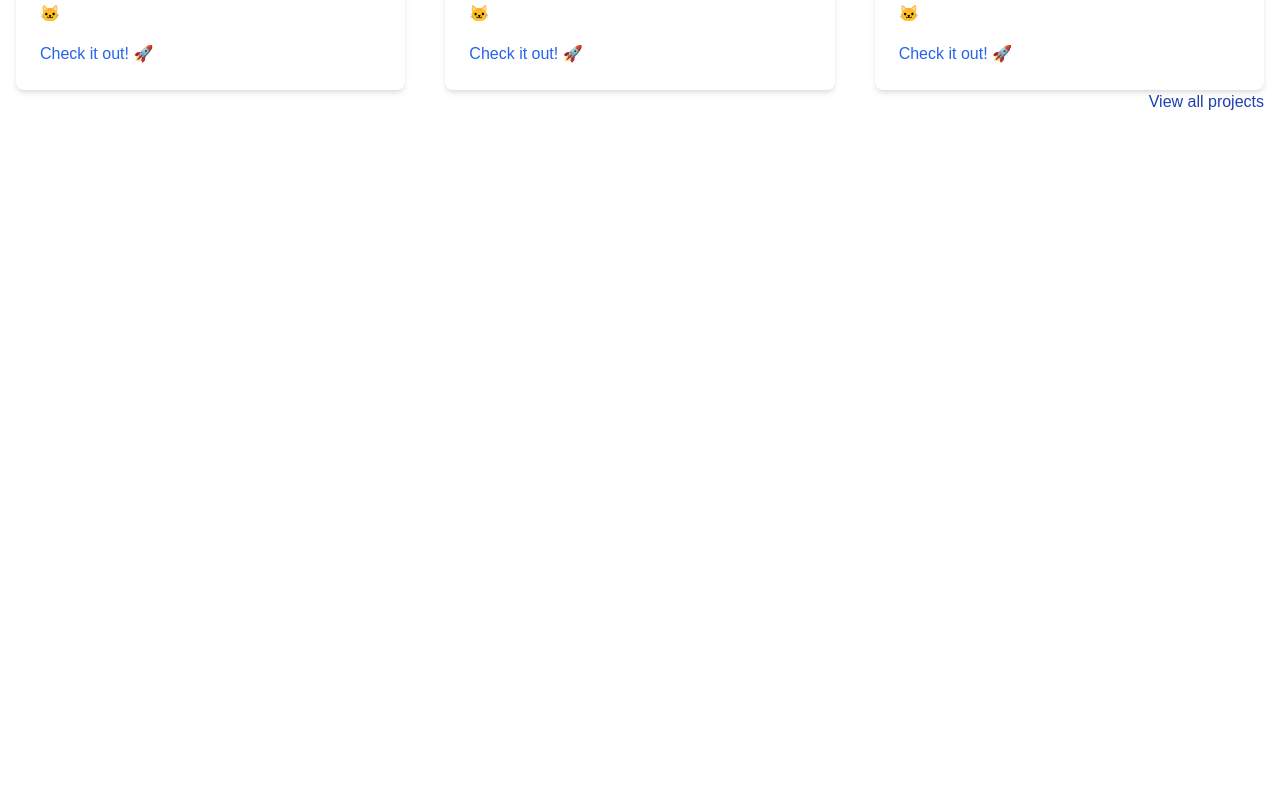
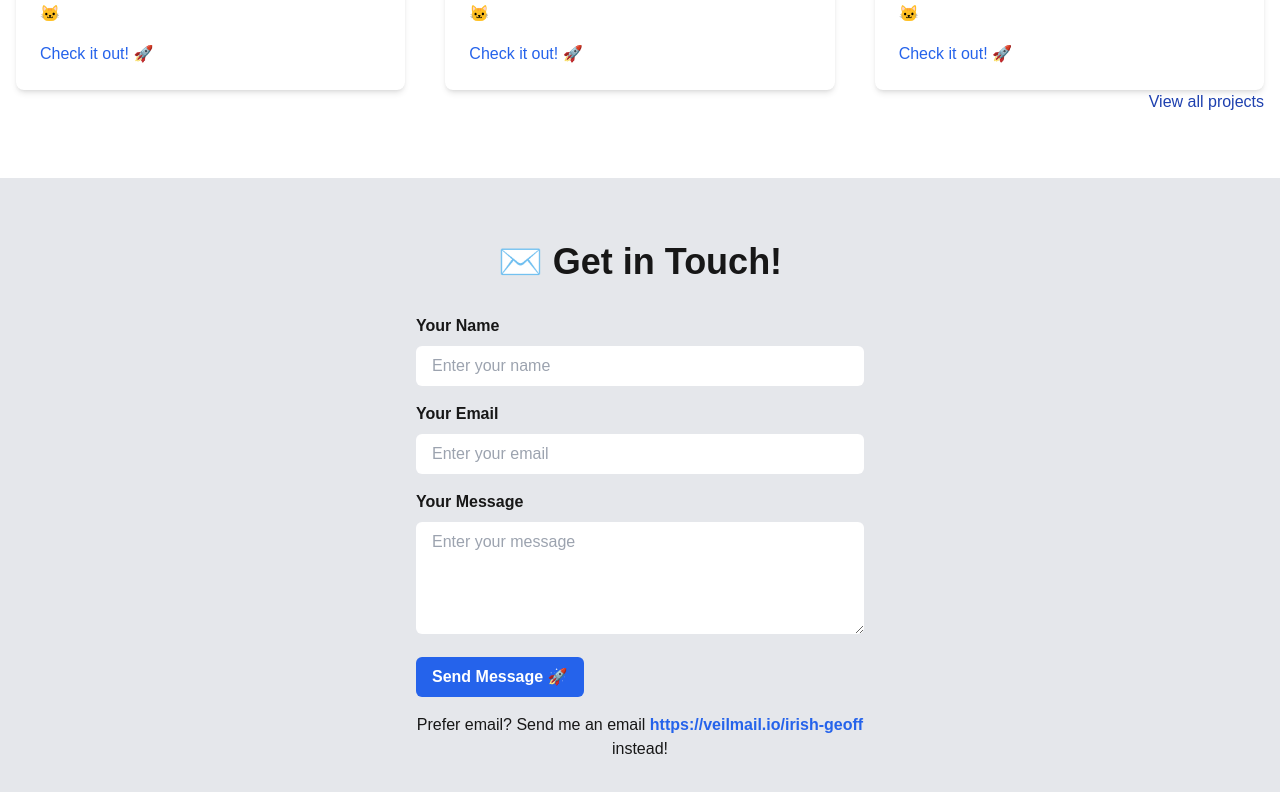
Before and after one commit to mdtalhadev/portfolio, a Next.js app: page / in a window 1280 px wide. Shown: the part 1399-2191 px from the top of the page. Before the commit the page ends 1577 px from the top, so only its background shows below. Built offline with nearby package versions, Linux system fonts and the light colour scheme.

Commit message:
contact from basic ui is ready

```diff
--- /dev/null
+++ b/src/components/home/contactSection.tsx
@@ -0,0 +1,31 @@
+import Link from "next/link"
+
+const ContactSce = () => {
+    return (
+        <section className="bg-gray-200 py-16">
+            <div className="container mx-auto px-4">
+                <h2 className="text-4xl font-bold mb-8 text-center">✉️ Get in Touch!</h2>
+                <div className="max-w-md mx-auto">
+                    <form action="https://fabform.io/f/xxxxx" method="post" className="space-y-4">
+                        <div>
+                            <label htmlFor="name" className="block font-bold mb-2">Your Name</label>
+                            <input type="text" id="name" name="name" className="w-full border-gray-300 rounded-md px-4 py-2 focus:outline-none focus:border-blue-500" placeholder="Enter your name" />
+                        </div>
+                        <div>
+                            <label htmlFor="email" className="block font-bold mb-2">Your Email</label>
+                            <input type="email" id="email" name="email" className="w-full border-gray-300 rounded-md px-4 py-2 focus:outline-none focus:border-blue-500" placeholder="Enter your email" />
+                        </div>
+                        <div>
+                            <label htmlFor="message" className="block font-bold mb-2">Your Message</label>
+                            <textarea name="message" id="message" rows={4} className="w-full border-gray-300 rounded-md px-4 py-2 focus:outline-none focus:border-blue-500" placeholder="Enter your message"></textarea>
+                        </div>
+                        <button type="submit" className="bg-blue-600 text-white font-bold py-2 px-4 rounded-md hover:bg-blue-700 transition duration-300">Send Message 🚀</button>
+                    </form>
+                    <p className="mt-4 text-center">Prefer email? Send me an email <Link href="https://veilmail.io/irish-geoff" className="text-blue-600 font-bold hover:underline">https://veilmail.io/irish-geoff</Link> instead!</p>
+                </div>
+            </div>
+        </section >
+    );
+}
+
+export default ContactSce;
--- a/src/pages/index.tsx
+++ b/src/pages/index.tsx
@@ -3,6 +3,7 @@ import localFont from "next/font/local";
 import HeroSec from "@/components/heroSec";
 import AboutSec from "@/components/about_sec";
 import ProjectsSection from "@/components/home/projects";
+import ContactSce from "@/components/home/contactSection";
 
 const geistSans = localFont({
   src: "./fonts/GeistVF.woff",
@@ -21,6 +22,7 @@ export default function Home() {
     <HeroSec />
     <AboutSec />
     <ProjectsSection />
+    <ContactSce />
     </>
     // <div
     //   className={`${geistSans.variable} ${geistMono.variable} grid grid-rows-[20px_1fr_20px] items-center justify-items-center min-h-screen p-8 pb-20 gap-16 sm:p-20 font-[family-name:var(--font-geist-sans)]`}
```
